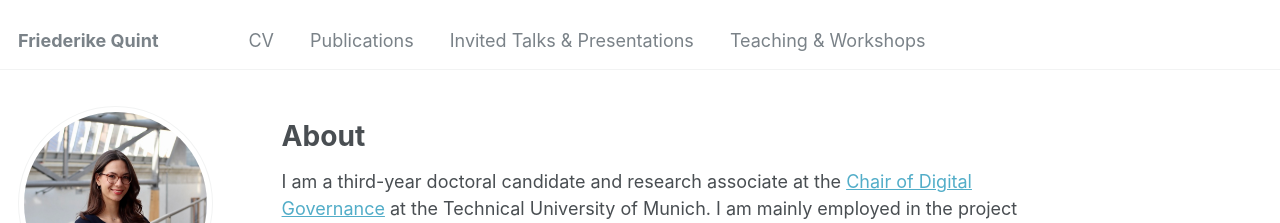
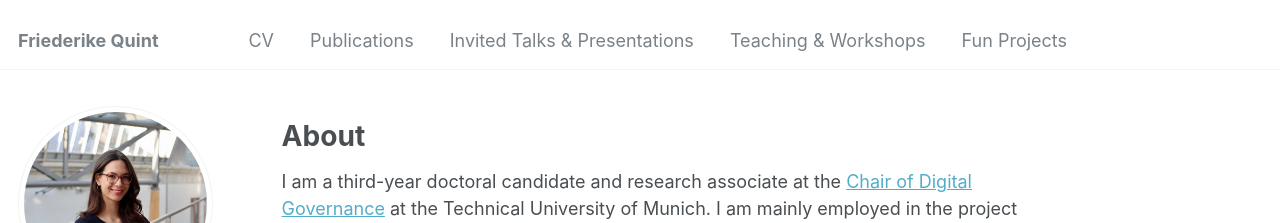
Before and after one commit to friederikequint/friederikequint.github.io, a Jekyll site: the page built from _pages/about.md, in a window 1280 px wide. Shown: the top 223 px of the page. Built offline with Jekyll 4.4.1, drawn with Linux system fonts in a browser that asks for light colours; some web fonts are replaced.

Commit message:
Update navigation.yml

```diff
--- a/_data/navigation.yml
+++ b/_data/navigation.yml
@@ -12,7 +12,8 @@ main:
   - title: "Teaching & Workshops"
     url: /teaching/
 
-
+  - title: "Fun Projects"
+    url: /projectsforfun/
 
 
 
```
